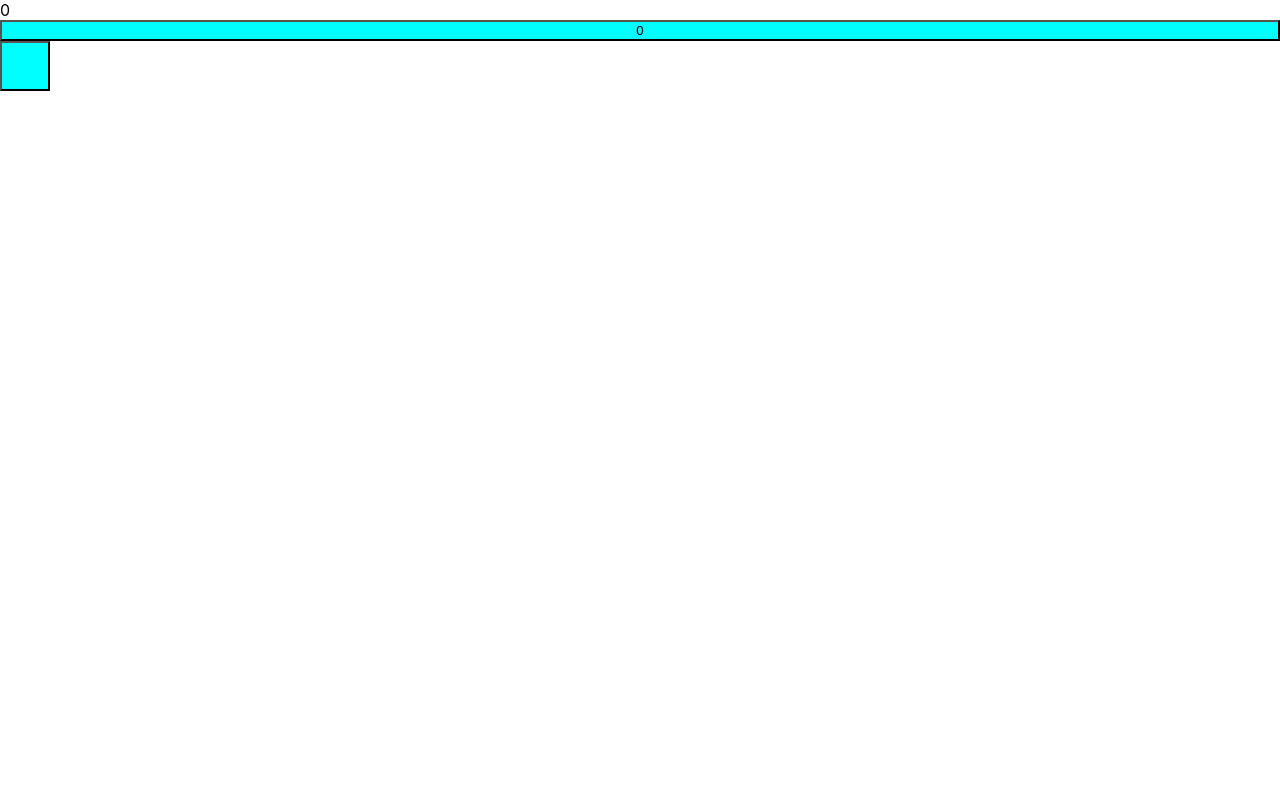
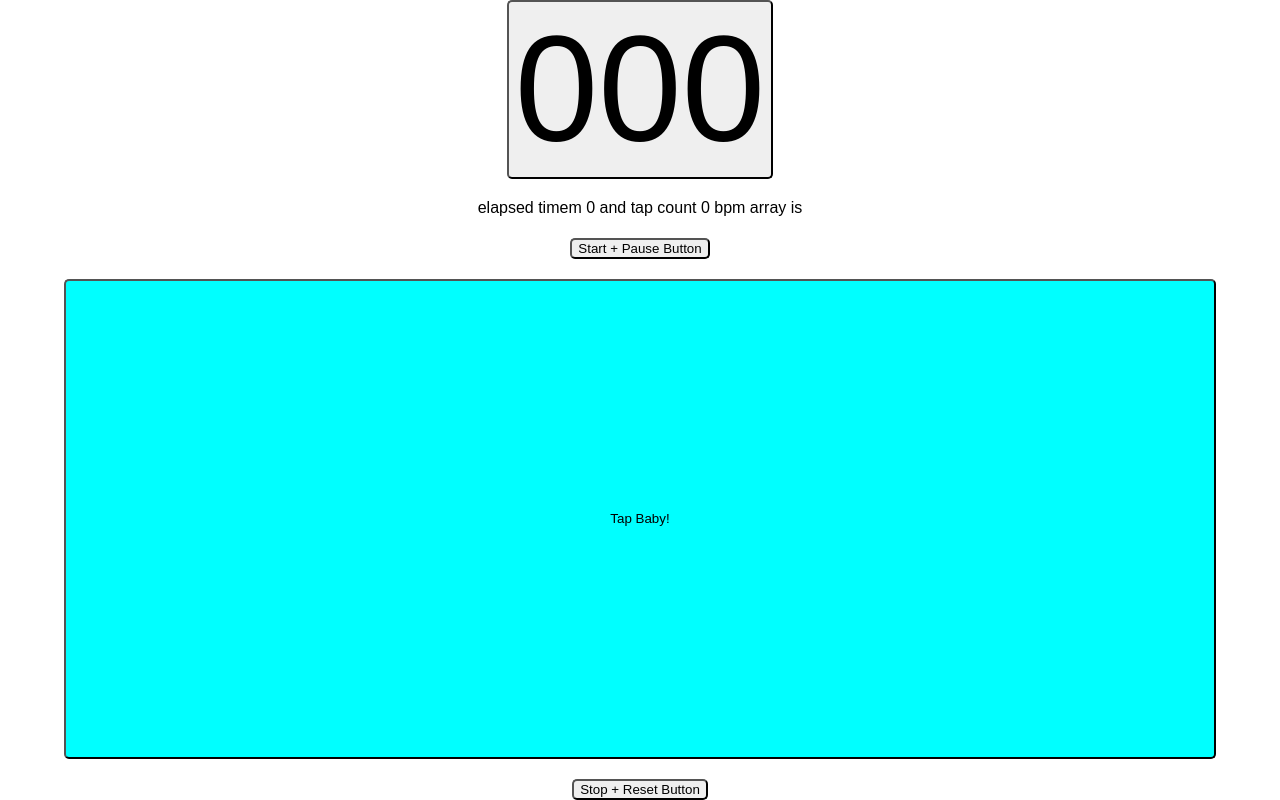
Before and after one commit to mmmende2/bpm-counter, a React (Create React App) app: page / in a window 1280 px wide. Built offline with nearby package versions, Linux system fonts and the light colour scheme.

Commit message:
averaging in process, I think i need it

```diff
--- a/src/App.css
+++ b/src/App.css
@@ -1,14 +1,27 @@
 .App {
+  align-content: center;
+  align-items: center;
   display: flex;
   flex-direction: column;
-  justify-content: center;
+  font-size: 16px;
+  font-family: sans-serif;
+  height: 100vh;
+  justify-content: space-between;
+  width: 100vw;
 }
 
 button {
-  background-color: aqua;
+  border-radius: 5px;
+}
+
+#counter-display {
+  /* max-width: 200px; */
+  font-size: 150px;
 }
 
 .tap {
-  height: 50px;
-  width: 50px;
+  /* height: 100px; */
+  height: 60%;
+  width: 90%;
+  background-color: aqua;
 }
--- a/src/App.js
+++ b/src/App.js
@@ -5,9 +5,20 @@ import CounterDisplayButton from './CounterDisplayButton';
 function App() {
   const [ tapCount, setTapCount ] = useState(0);
   const [ elapsedTime, setElapsedTime ] = useState(0);
-  const [ bpm, setBPM ] = useState(120);
-  const [ msInterval, setMSInterval ] = useState(null);
+  const [ bpm, setBPM ] = useState(0);
+  const [ bpmArray, setBPMArray ] = useState([]);
+  const [ msInterval, setMSInterval ] = useState(1000);
+  const [ timerIsRunning, setTimerIsRunning ] = useState(false);
   let timer;
+
+  // space bar lets you tap
+  // 'r' is a reset
+  // light mode, dark mode, other modes
+  // if space bar is being used hide the tap button
+  // useEffect(() => {
+  //   console.log(bpmArray);
+  //   setBPMArray(bpmArray.push(bpm))
+  // }, bpm);
 
   function useInterval(callback, delay) {
     const savedCallback = useRef();
@@ -29,14 +40,32 @@ function App() {
 
   useInterval(() => {
     setElapsedTime(elapsedTime + 1);
-  }, msInterval);
+  }, timerIsRunning ? msInterval : null);
+
+  function stopAndResetTimer() {
+    setTimerIsRunning(false);
+    setElapsedTime(0);
+  }
+
+
+  // BPM = tapCount * 60 sec / elapsedTime
+
+  function calculateBPM() {
+    setBPM((tapCount * 60 )/ elapsedTime);
+    setBPMArray(bpmArray.push(bpm))
+  }
+
+  function calculateBPMAverage() {
+
+  }
 
   return (
     <div className="App">
-      {elapsedTime}
-      <CounterDisplayButton bpm={elapsedTime} />
-      {/* <button className="tap" startTimer={startTimer} ></button> */}
-      <button className="tap" onClick={() => setMSInterval(1000)} ></button>
+      <CounterDisplayButton bpm={bpm} />
+      elapsed timem {elapsedTime} and tap count {tapCount} bpm array is {bpmArray}
+      <button className="" onClick={() => setTimerIsRunning(!timerIsRunning)} >Start + Pause Button </button>
+      <button className="tap" onClick={() => {setTimerIsRunning(true); setTapCount(tapCount + 1); calculateBPM()}} >Tap Baby!</button>
+      <button onClick={() => stopAndResetTimer()} >Stop + Reset Button </button>
     </div>
   );
 }
--- a/src/CounterDisplayButton.js
+++ b/src/CounterDisplayButton.js
@@ -3,8 +3,34 @@ import React from 'react';
 const CounterDisplayButton = (props) => {
   const { bpm } = props;
   return (
-    <button>{bpm}</button>
+    // <button id="counter-display">{bpm === 0 ? "000" : bpm}</button>
+    <button id="counter-display">{printBPM(bpm)}</button>
   );
 }
 
+const printBPM = (bpm) => {
+  if (isNaN(bpm)) {
+    return "000";
+  }
+
+  const stringyBPM  = bpm.toFixed();
+
+  const leadingZero = "0";
+  // if (bpm > 99) {
+  //   return bpm
+  // } else if (bpm > 9) {
+  //   return leadingZero + bpm;
+  // } else {
+  //   return leadingZero + leadingZero + bpm;
+  // }
+
+  if (stringyBPM.length > 2) {
+    return stringyBPM;
+  } else if (stringyBPM.length > 1) {
+    return leadingZero + stringyBPM;
+  } else {
+    return leadingZero + leadingZero + bpm;
+  }
+}
+
 export default CounterDisplayButton;
```
